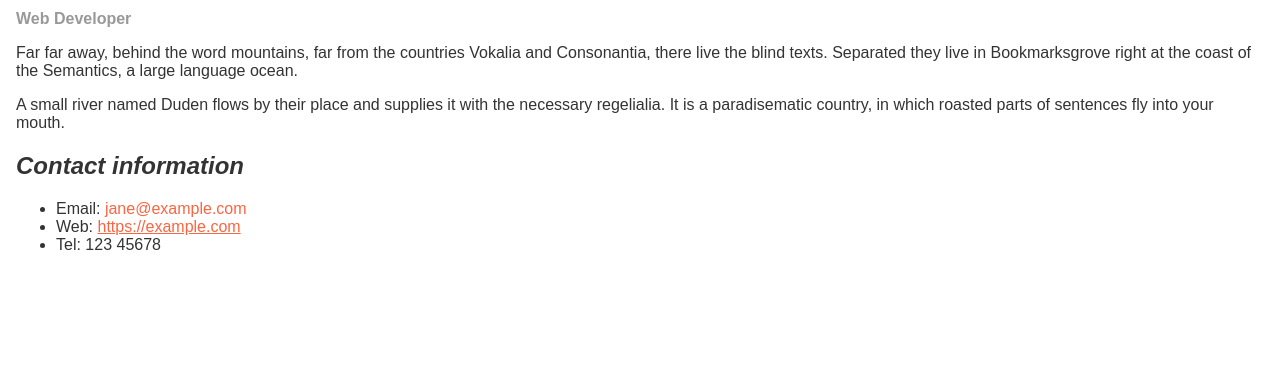
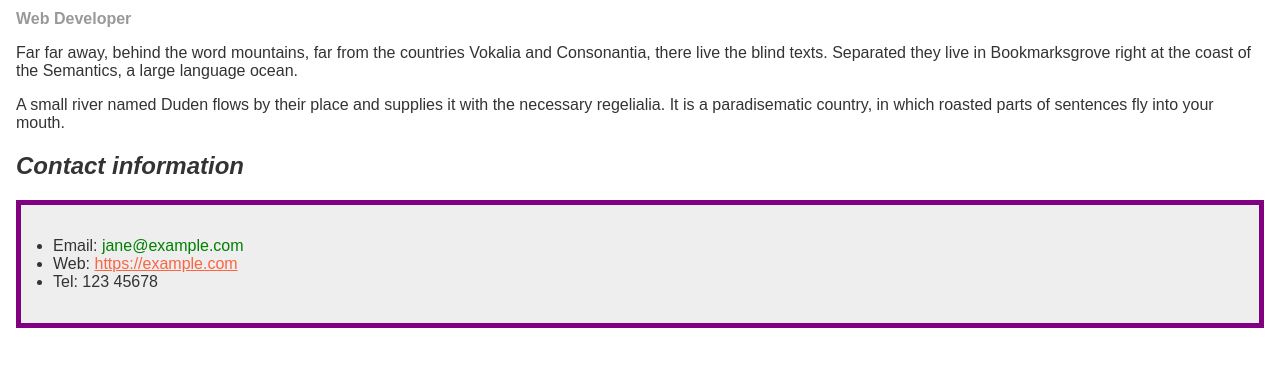
Before and after one commit to akshay-mathew/akshay-mathew, a plain HTML site: page Assignment 3/Part 1/index.html in a window 1280 px wide. In both pictures the pointer is over the link "jane@example.com". Shown: the part 102-468 px from the top of the page. Drawn offline with Linux system fonts and the light colour scheme.

Commit message:
color changes to links

```diff
--- a/Assignment 3/Part 1/index.html
+++ b/Assignment 3/Part 1/index.html
@@ -64,7 +64,12 @@
     </p>
 
     <h2>Contact information</h2>
-    <ul>
+    <style>
+      a:hover {
+        color: green;
+      }
+    </style>
+    <ul style= "background-color: #eeeeee; border: 5px solid purple; padding: 2em; ">
       <li>
         Email:
         <a href="mailto:jane@example.com">jane@example.com</a>
```
